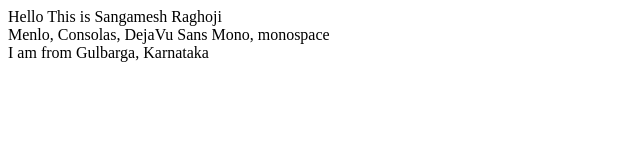
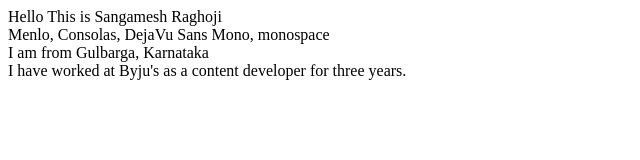
Before and after one commit to sangameshraghoji/neog.camplesson2, a plain HTML site: page index.html in a window 1280 px wide. Shown: the whole page, without its empty margins (0-640 px from the left). Drawn offline with Linux system fonts and the light colour scheme.

Commit message:
moreinfo
my work ex added

```diff
--- a/index.html
+++ b/index.html
@@ -9,6 +9,7 @@
 <body>
     Hello This is Sangamesh Raghoji<br>
     Menlo, Consolas, DejaVu Sans Mono, monospace<br>
-    I am from Gulbarga, Karnataka
+    I am from Gulbarga, Karnataka<br>
+    I have worked at Byju's as a content developer for three years.
 </body>
 </html>
```
